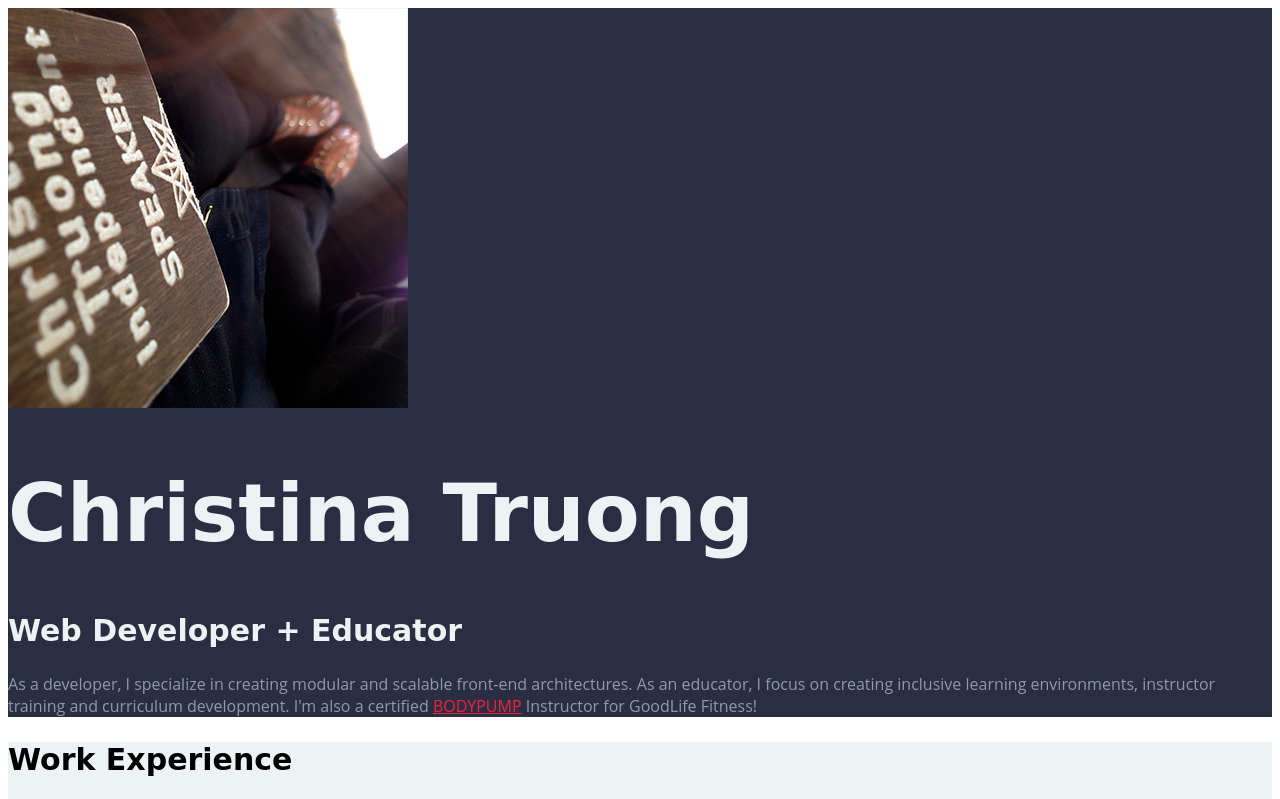
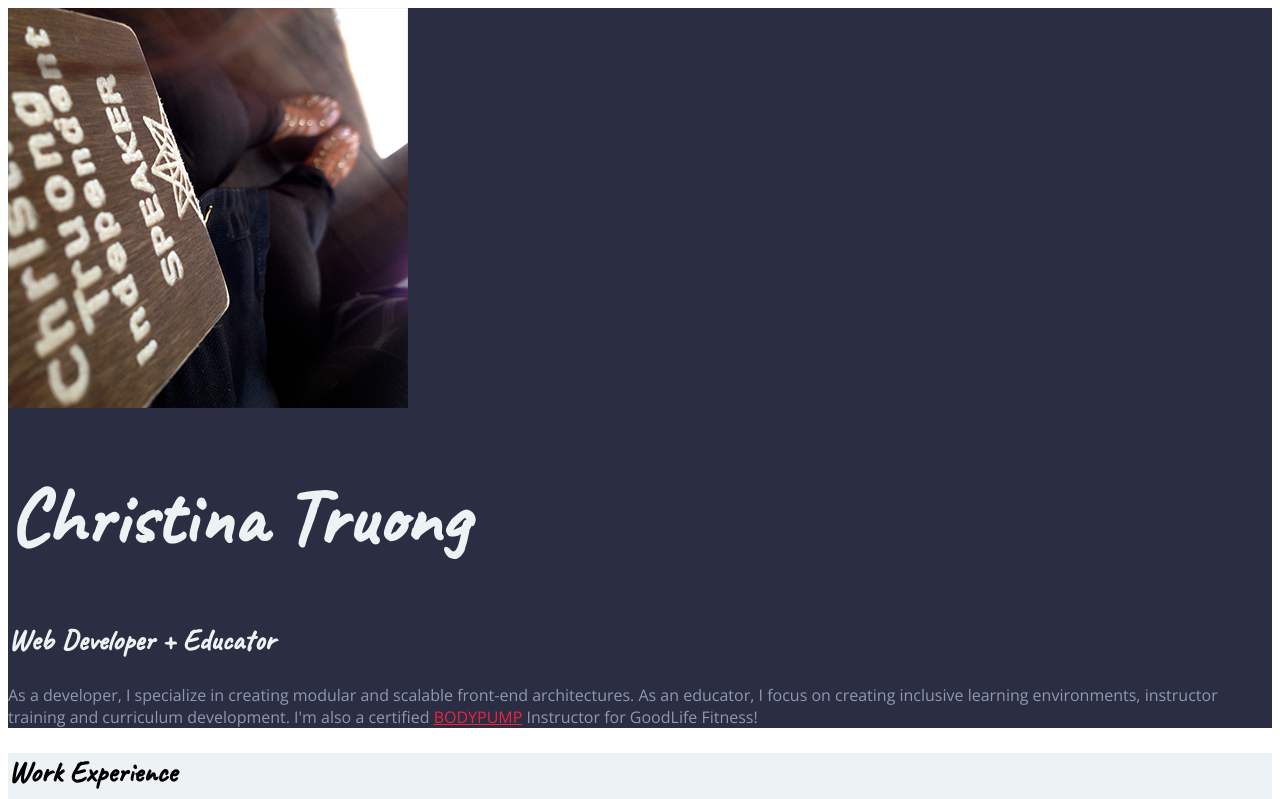
Before and after one commit to tgutecht/LyndaResumeCSS, a plain HTML site: page index.html in a window 1280 px wide. Shown: the top 799 px of the page. Drawn offline with nearby package versions, Linux system fonts and the light colour scheme.

Commit message:
external font-family, font-size practise.

```diff
--- a/index.html
+++ b/index.html
@@ -4,6 +4,7 @@
     <meta charset="UTF-8">
     <meta name="viewport" content="width=device-width, initial-scale=1.0">
     <title>Christina Truong | Resume</title>
+    <link href="https://fonts.googleapis.com/css?family=Caveat|Open+Sans" rel="stylesheet">
     <link rel="stylesheet" href="styles.css">
 </head>
 <body>
```
